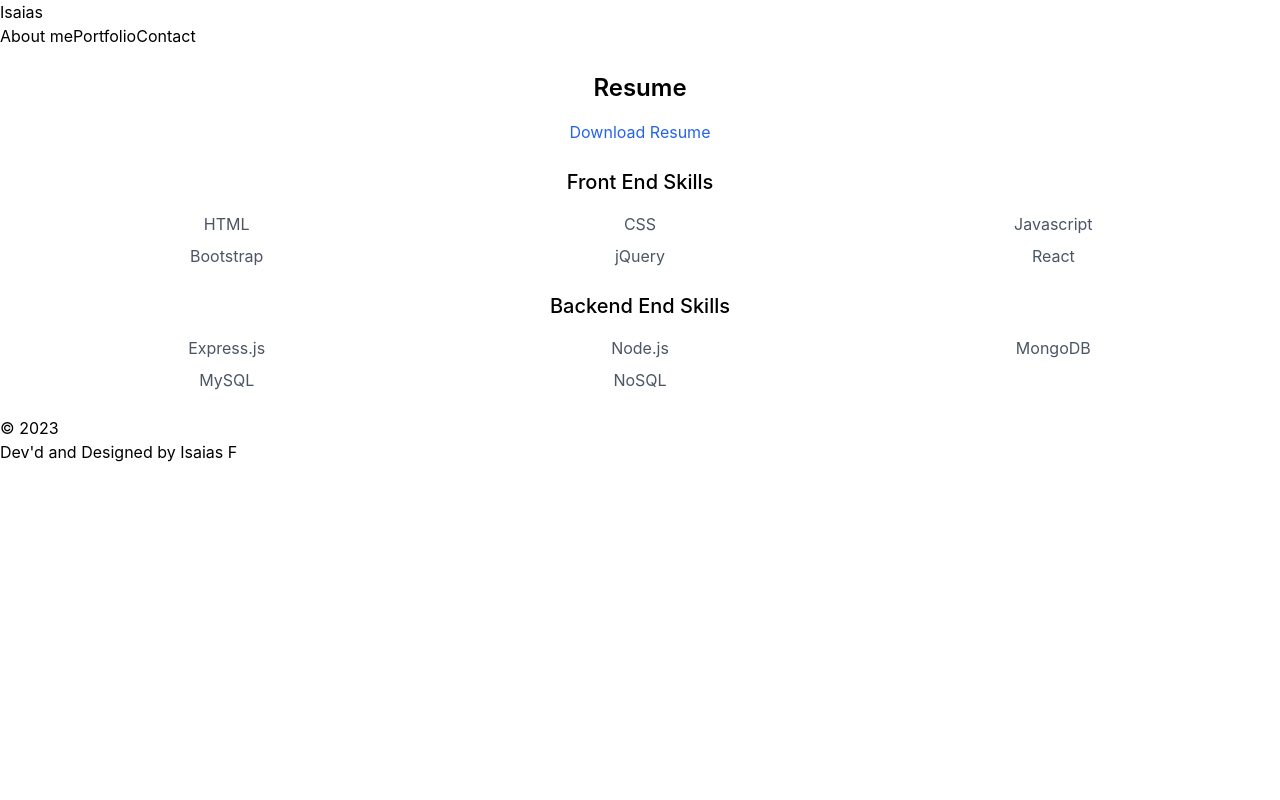
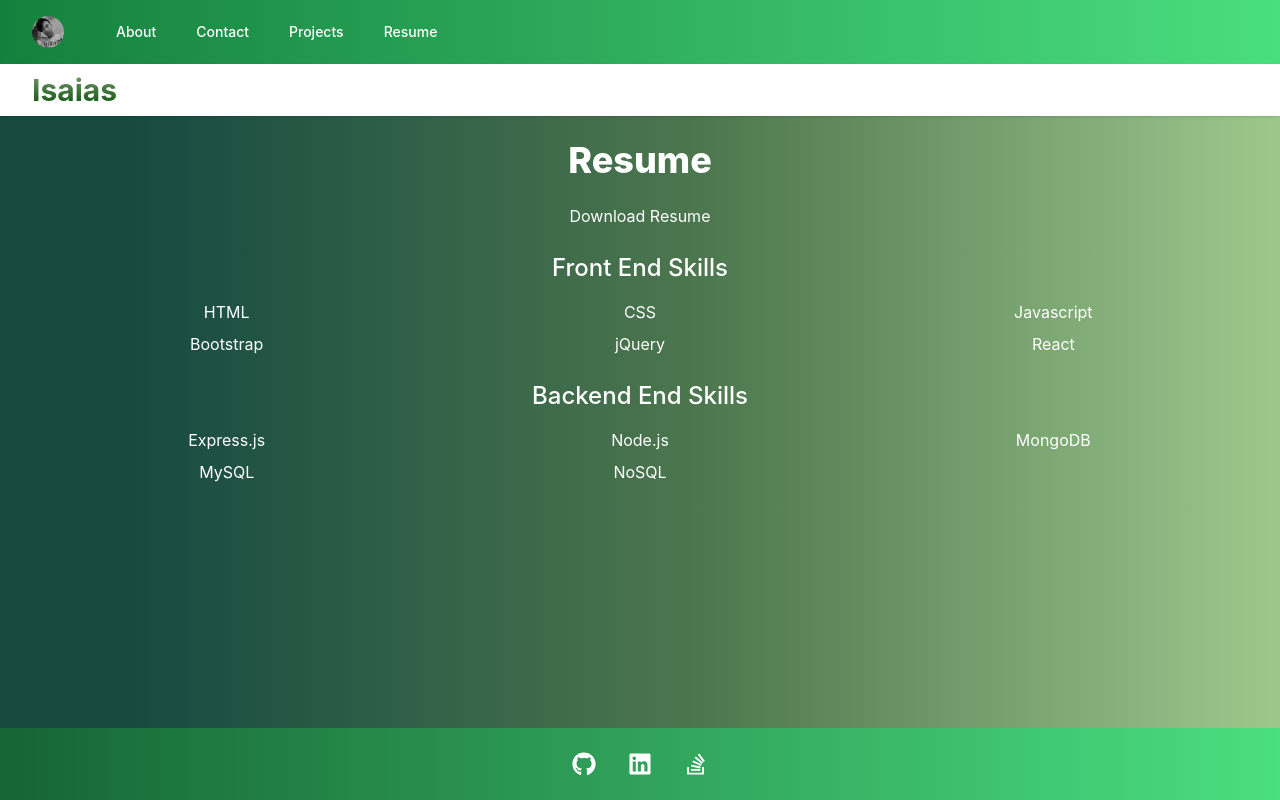
Before and after one commit to IsaiasD18/react_portfolio, a React (Create React App) app in the folder client/: page /resume in a window 1280 px wide. Built offline with nearby package versions, Linux system fonts and the light colour scheme.

Commit message:
created the footer and header for the app

```diff
--- a/client/src/components/Footer.js
+++ b/client/src/components/Footer.js
@@ -1,13 +1,37 @@
-function Footer(propsObj) {
-    const date = new Date();
-    const year = date.getFullYear();
+import React from 'react';
+import { FaGithub, FaLinkedin, FaStackOverflow } from 'react-icons/fa';
 
-    return (
-      <footer className="row justify-between">
-        <p>&copy; {year}</p>
-        <p>Dev'd and Designed by Isaias F</p>
-      </footer>
-    )
-  }
+function Footer() {
+  return (
+    <footer className="bg-gradient-to-r from-green-800 to-green-400 py-6 fixed bottom-0 w-full">
+      <div className="flex justify-center">
+        <a
+          href="https://github.com/IsaiasD18"
+          target="_blank"
+          rel="noopener noreferrer"
+          className="text-white hover:text-gray-300 mx-2 sm:mx-4"
+        >
+          <FaGithub size={24} />
+        </a>
+        <a
+          href="https://linkedin.com/in/your-linkedin-profile"
+          target="_blank"
+          rel="noopener noreferrer"
+          className="text-white hover:text-gray-300 mx-2 sm:mx-4"
+        >
+          <FaLinkedin size={24} />
+        </a>
+        <a
+          href="https://stackoverflow.com/users/your-stackoverflow-profile"
+          target="_blank"
+          rel="noopener noreferrer"
+          className="text-white hover:text-gray-300 mx-2 sm:mx-4"
+        >
+          <FaStackOverflow size={24} />
+        </a>
+      </div>
+    </footer>
+  );
+}
 
-  export default Footer;
+export default Footer;
--- a/client/src/components/Header.js
+++ b/client/src/components/Header.js
@@ -1,17 +1,157 @@
-import { NavLink } from 'react-router-dom';
+import React, { useState } from "react";
+import { Transition } from "@headlessui/react";
+import { NavLink } from "react-router-dom";
+import myImage from '../images/isa.jpg';
 
 function Header() {
+  const [isOpen, setIsOpen] = useState(false);
+  return (
+    <div>
+      <nav className="bg-gradient-to-r from-green-700 to-green-400">
+        <div className="max-w-7xl mx-auto px-4 sm:px-6 lg:px-8">
+          <div className="flex items-center justify-between h-16">
+            <div className="flex items-center">
+              <div className="flex-shrink-0">
+                <img
+                  className="rounded-full h-8 w-8"
+                  src={myImage}
+                  alt="Avatar"
+                />
+              </div>
+              <div className="hidden md:block">
+                <div className="ml-10 flex items-baseline space-x-4">
+                  <NavLink
+                    to="/"
+                    className="text-white hover:bg-yellow-300 px-3 py-2 rounded-md text-sm font-medium"
+                  >
+                    About
+                  </NavLink>
 
-    return (
-      <header className="row justify-between align-center">
-        <h3>Isaias</h3>
-        <nav>
-          <NavLink to="/">About me</NavLink>
-          <NavLink to="/portfolio">Portfolio</NavLink>
-          <NavLink to="/contact">Contact</NavLink>
-        </nav>
+                  <NavLink
+                    to="/contact"
+                    className="text-white hover:bg-yellow-300 px-3 py-2 rounded-md text-sm font-medium"
+                  >
+                    Contact
+                  </NavLink>
+
+                  <NavLink
+                    to="/portfolio"
+                    className="text-white hover:bg-yellow-300 px-3 py-2 rounded-md text-sm font-medium"
+                  >
+                    Projects
+                  </NavLink>
+
+                  <NavLink
+                    to="/resume"
+                    className="text-white hover:bg-yellow-300 px-3 py-2 rounded-md text-sm font-medium"
+                  >
+                    Resume
+                  </NavLink>
+
+                </div>
+              </div>
+            </div>
+            <div className="-mr-2 flex md:hidden">
+              <button
+                onClick={() => setIsOpen(!isOpen)}
+                type="button"
+                className="bg-gradient-to-r from-green-400 to-green-700 inline-flex items-center justify-center p-2 rounded-md text-gray-400 hover:bg-gradient-to-r hover:from-green-900 hover:to-green-500 focus:outline-none focus:ring-2 focus:ring-offset-2 focus:ring-offset-gray-800 focus:ring-white"
+                aria-controls="mobile-menu"
+                aria-expanded="false"
+              >
+                <span className="sr-only">Open main menu</span>
+                {!isOpen ? (
+                  <svg
+                    className="block h-6 w-6"
+                    xmlns="http://www.w3.org/2000/svg"
+                    fill="none"
+                    viewBox="0 0 24 24"
+                    stroke="currentColor"
+                    aria-hidden="true"
+                  >
+                    <path
+                      strokeLinecap="round"
+                      strokeLinejoin="round"
+                      strokeWidth="2"
+                      d="M4 6h16M4 12h16M4 18h16"
+                    />
+                  </svg>
+                ) : (
+                  <svg
+                    className="block h-6 w-6"
+                    xmlns="http://www.w3.org/2000/svg"
+                    fill="none"
+                    viewBox="0 0 24 24"
+                    stroke="currentColor"
+                    aria-hidden="true"
+                  >
+                    <path
+                      strokeLinecap="round"
+                      strokeLinejoin="round"
+                      strokeWidth="2"
+                      d="M6 18L18 6M6 6l12 12"
+                    />
+                  </svg>
+                )}
+              </button>
+            </div>
+          </div>
+        </div>
+
+        <Transition
+          show={isOpen}
+          enter="transition ease-out duration-100 transform"
+          enterFrom="opacity-0 scale-95"
+          enterTo="opacity-100 scale-100"
+          leave="transition ease-in duration-75 transform"
+          leaveFrom="opacity-100 scale-100"
+          leaveTo="opacity-0 scale-95"
+        >
+          {(ref) => (
+            <div className="md:hidden" id="mobile-menu">
+              <div ref={ref} className="px-2 pt-2 pb-3 space-y-1 sm:px-3">
+                <NavLink
+                  to="/"
+                  className="hover:bg-yellow-300 text-white block px-3 py-2 rounded-md text-base font-medium"
+                >
+                  About
+                </NavLink>
+
+                <NavLink
+                  to="/contact"
+                  className="text-white hover:bg-yellow-300 block px-3 py-2 rounded-md text-base font-medium"
+                >
+                  Contact
+                </NavLink>
+
+                <NavLink
+                  to="/portfolio"
+                  className="text-white hover:bg-yellow-300 block px-3 py-2 rounded-md text-base font-medium"
+                >
+                  Projects
+                </NavLink>
+
+                <NavLink
+                  to="/resume"
+                  className="text-white hover:bg-yellow-300 block px-3 py-2 rounded-md text-base font-medium"
+                >
+                  Resume
+                </NavLink>
+
+              </div>
+            </div>
+          )}
+        </Transition>
+      </nav>
+
+      <header className="bg-white shadow">
+        <div className="max-w-7xl mx-auto py-2 px-4 sm:px-6 lg:px-8">
+          <h1 className="text-3xl font-bold isaias">Isaias</h1>
+        </div>
       </header>
-    )
-  }
 
-  export default Header;
+    </div>
+  );
+}
+
+export default Header;
--- a/client/src/components/Project.js
+++ b/client/src/components/Project.js
@@ -61,7 +61,7 @@
   return (
     <div className="flex flex-col min-h-screen">
       <div className="flex-grow max-w-7xl mx-auto sm:px-6 lg:px-8">
-        <h1 className="text-center text-3xl font-extrabold text-gray-900 mt-10">Projects</h1>
+        <h1 className="text-center text-4xl font-extrabold text-white mt-10">Projects</h1>
         <div className="mt-6 flex-grow mb-16">
           <div className="grid grid-cols-1 md:grid-cols-2 lg:grid-cols-3 gap-6">
             {project.map(item => (
@@ -72,13 +72,13 @@
                   alt={item.title}
                 />
                 <div className='px-4 py-4 flex flex-col'>
-                  <h3 className="text-lg font-medium text-gray-900">{item.title}</h3>
-                  <p className="mt-1 text-sm text-gray-500 truncate">{item.description}</p>
+                  <h3 className="text-lg font-medium text-green-800">{item.title}</h3>
+                  <p className="mt-1 text-sm text-yellow-500 truncate">{item.description}</p>
                   <a
                     href={item.link}
                     target="_blank"
                     rel="noopener noreferrer"
-                    className="mt-3 text-sm font-medium text-blue-600 hover:text-blue-500"
+                    className="mt-3 text-sm font-medium text-green-600 hover:text-green-500"
                   >
                     Learn more
                   </a>
@@ -86,7 +86,7 @@
                     href={item.deployed}
                     target="_blank"
                     rel="noopener noreferrer"
-                    className="mt-3 text-sm font-medium text-blue-600 hover:text-blue-500"
+                    className="mt-3 text-sm font-medium text-green-600 hover:text-green-500"
                   >
                     Deployed App
                   </a>
--- a/client/src/components/Resume.js
+++ b/client/src/components/Resume.js
@@ -3,32 +3,32 @@
 function Resume() {
     return (
         <section className='p-6'>
-            <h2 className='text-2xl font-semibold mb-4 text-center'>Resume</h2>
+            <h2 className='text-center text-4xl font-extrabold text-white mb-6'>Resume</h2>
 
             <a href='https://docs.google.com/document/d/10lchrVgrPI84u7hWzYF4tBk_4l0m8FJTbWl-RUgF15M/edit?usp=sharing'
                target='_blank'
                rel='noopener noreferrer'
-               className='text-blue-600 hover:underline mb-6 block text-center'>
+               className='text-white hover:underline mb-6 block text-center'>
                 Download Resume
             </a>
 
-            <h3 className='text-xl font-medium mb-4 text-center'>Front End Skills</h3>
+            <h3 className='text-white text-2xl font-medium mb-4 text-center'>Front End Skills</h3>
             <ul className='grid md:grid-cols-3 gap-2'>
-                <li className='text-gray-600 flex items-center justify-center'>HTML</li>
-                <li className='text-gray-600 flex items-center justify-center'>CSS</li>
-                <li className='text-gray-600 flex items-center justify-center'>Javascript</li>
-                <li className='text-gray-600 flex items-center justify-center'>Bootstrap</li>
-                <li className='text-gray-600 flex items-center justify-center'>jQuery</li>
-                <li className='text-gray-600 flex items-center justify-center'>React</li>
+                <li className='text-white flex items-center justify-center'>HTML</li>
+                <li className='text-white flex items-center justify-center'>CSS</li>
+                <li className='text-white flex items-center justify-center'>Javascript</li>
+                <li className='text-white flex items-center justify-center'>Bootstrap</li>
+                <li className='text-white flex items-center justify-center'>jQuery</li>
+                <li className='text-white flex items-center justify-center'>React</li>
             </ul>
 
-            <h3 className='text-xl font-medium mb-4 text-center mt-6'>Backend End Skills</h3>
+            <h3 className='text-white text-2xl font-medium mb-4 text-center mt-6'>Backend End Skills</h3>
             <ul className='grid md:grid-cols-3 gap-2'>
-                <li className='text-gray-600 flex items-center justify-center'>Express.js</li>
-                <li className='text-gray-600 flex items-center justify-center'>Node.js</li>
-                <li className='text-gray-600 flex items-center justify-center'>MongoDB</li>
-                <li className='text-gray-600 flex items-center justify-center'>MySQL</li>
-                <li className='text-gray-600 flex items-center justify-center'>NoSQL</li>
+                <li className='text-white flex items-center justify-center'>Express.js</li>
+                <li className='text-white flex items-center justify-center'>Node.js</li>
+                <li className='text-white flex items-center justify-center'>MongoDB</li>
+                <li className='text-white flex items-center justify-center'>MySQL</li>
+                <li className='text-white flex items-center justify-center'>NoSQL</li>
             </ul>
         </section>
     );
--- a/client/src/index.scss
+++ b/client/src/index.scss
@@ -6,6 +6,7 @@
 
 html, body, #root {
   height: 100%;
+  background: linear-gradient(to right, #164A41 10%, #4D774E, #9DC88D);
 }
 
 body {
@@ -18,7 +19,13 @@
   padding: 0;
 }
 
-
+.isaias {
+  background-image: linear-gradient(to top, #055206, #7d9b71);
+  background-clip: text;
+  -webkit-background-clip: text;
+  color: transparent;
+  -webkit-text-fill-color: transparent;
+}
 
 
 p.confirmation {
```
